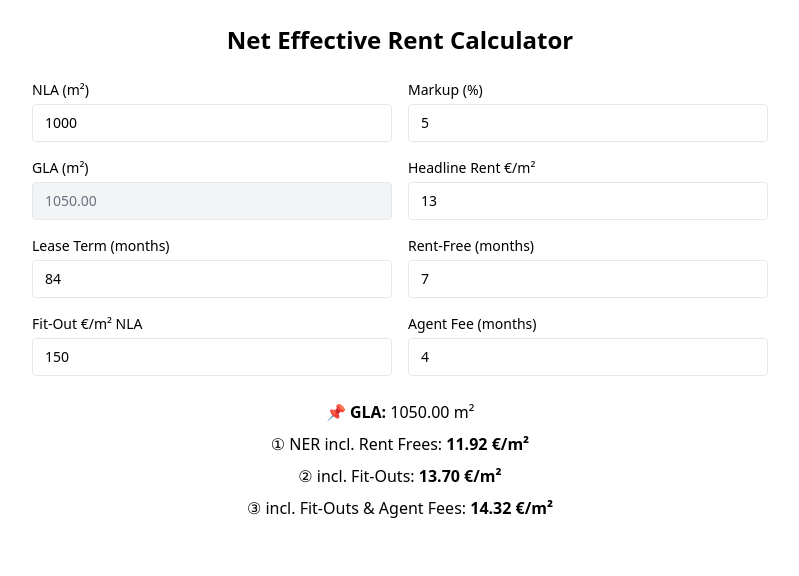
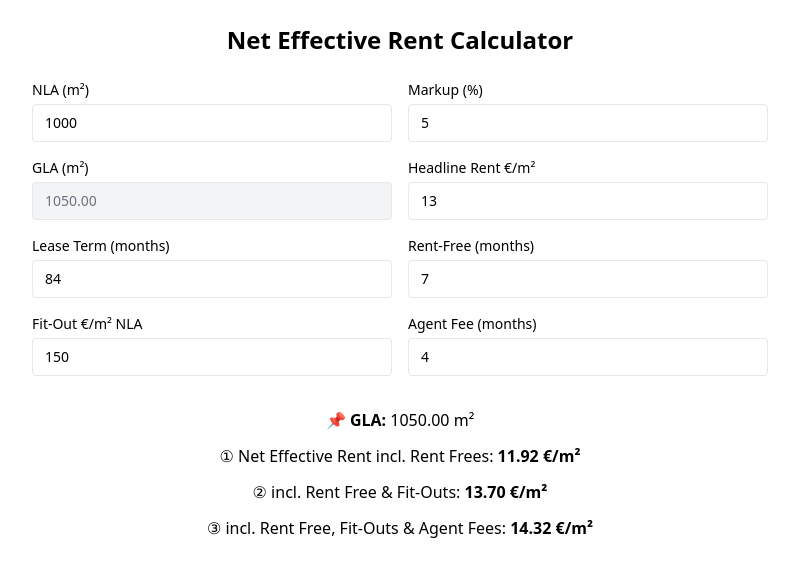
Before and after one commit to Musicandy13/Net-Effective-Rent-Calculator, a React (Vite) app: page / in a window 1280 px wide. Shown: the top 576 px of the page, without its empty margins (240-1039 px from the left). Built offline with nearby package versions, Linux system fonts and the light colour scheme; the HTML template or start-up script is replaced by a standard one.

Commit message:
Update App.jsx

```diff
--- a/src/App.jsx
+++ b/src/App.jsx
@@ -5,13 +5,13 @@ function InputField({ label, value, onChange, readOnly }) {
     <div className="flex flex-col">
       <label className="text-sm font-medium mb-1">{label}</label>
       <input
-        type="number"
+        type="text"
         inputMode="decimal"
-        step="any"
+        pattern="[0-9]*"
         value={value}
         onChange={e => onChange?.(parseFloat(e.target.value) || 0)}
         readOnly={readOnly}
-        className={`border rounded px-3 py-2 text-sm ${readOnly ? 'bg-gray-100 text-gray-500' : ''}`}
+        className={`border rounded px-3 py-2 text-sm w-full ${readOnly ? 'bg-gray-100 text-gray-500' : ''}`}
       />
     </div>
   );
@@ -33,12 +33,12 @@ export default function App() {
   const ner3 = ((headlineRent * (leaseTerm - rentFree) * nla + fitOut * nla + headlineRent * agentFee * nla) / (leaseTerm * nla)).toFixed(2);
 
   return (
-    <div className="max-w-3xl mx-auto px-4 pt-6 pb-24">
+    <div className="max-w-3xl mx-auto px-4 pt-6 pb-36">
       <h1 className="text-2xl font-bold mb-6 text-center">
         Net Effective Rent Calculator
       </h1>
 
-      <div className="grid grid-cols-1 md:grid-cols-2 gap-4">
+      <div className="grid grid-cols-1 sm:grid-cols-2 gap-4">
         <InputField label="NLA (m²)" value={nla} onChange={setNla} />
         <InputField label="Markup (%)" value={markup} onChange={setMarkup} />
         <InputField label="GLA (m²)" value={gla.toFixed(2)} readOnly />
@@ -49,11 +49,11 @@ export default function App() {
         <InputField label="Agent Fee (months)" value={agentFee} onChange={setAgentFee} />
       </div>
 
-      <div className="mt-6 space-y-2 text-center">
+      <div className="mt-8 space-y-3 text-center text-base">
         <p>📌 <strong>GLA:</strong> {gla.toFixed(2)} m²</p>
-        <p>① NER incl. Rent Frees: <strong>{ner1} €/m²</strong></p>
-        <p>② incl. Fit-Outs: <strong>{ner2} €/m²</strong></p>
-        <p>③ incl. Fit-Outs & Agent Fees: <strong>{ner3} €/m²</strong></p>
+        <p>① Net Effective Rent incl. Rent Frees: <strong>{ner1} €/m²</strong></p>
+        <p>② incl. Rent Free & Fit-Outs: <strong>{ner2} €/m²</strong></p>
+        <p>③ incl. Rent Free, Fit-Outs & Agent Fees: <strong>{ner3} €/m²</strong></p>
       </div>
     </div>
   );
```
